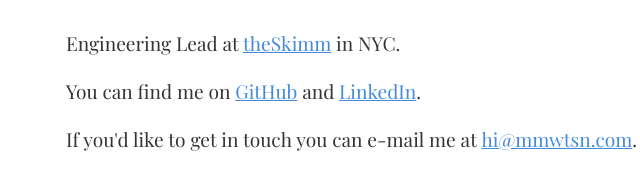
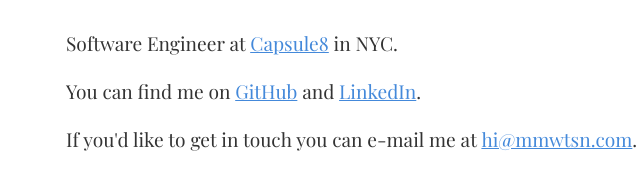
Before and after one commit to mmwtsn/mmwtsn.github.io, a plain HTML site: page index.html in a window 1280 px wide. Shown: the part 252-431 px from the top of the page, 274-914 px from the left. Drawn offline with nearby package versions, Linux system fonts and the light colour scheme; a web font is replaced by a local one.

Commit message:
Job change

```diff
--- a/index.html
+++ b/index.html
@@ -11,7 +11,7 @@
 <body>
   <main role="main">
     <h1>Maxwell Watson</h1>
-    <p>Engineering Lead at <a href="https://theskimm.com/">theSkimm</a> in NYC.</p>
+    <p>Software Engineer at <a href="https://capsule8.com/">Capsule8</a> in NYC.</p>
     <p>You can find me on <a href="https://github.com/mmwtsn">GitHub</a> and <a href="https://www.linkedin.com/in/mmwtsn">LinkedIn</a>.</p>
     <p>If you'd like to get in touch you can e-mail me at <a class="reverse" href="mailto:%68%69@%6d%6d%77%74%73%6e.%63%6f%6d">moc.nstwmm@ih</a>.</p>
   </main>
```
